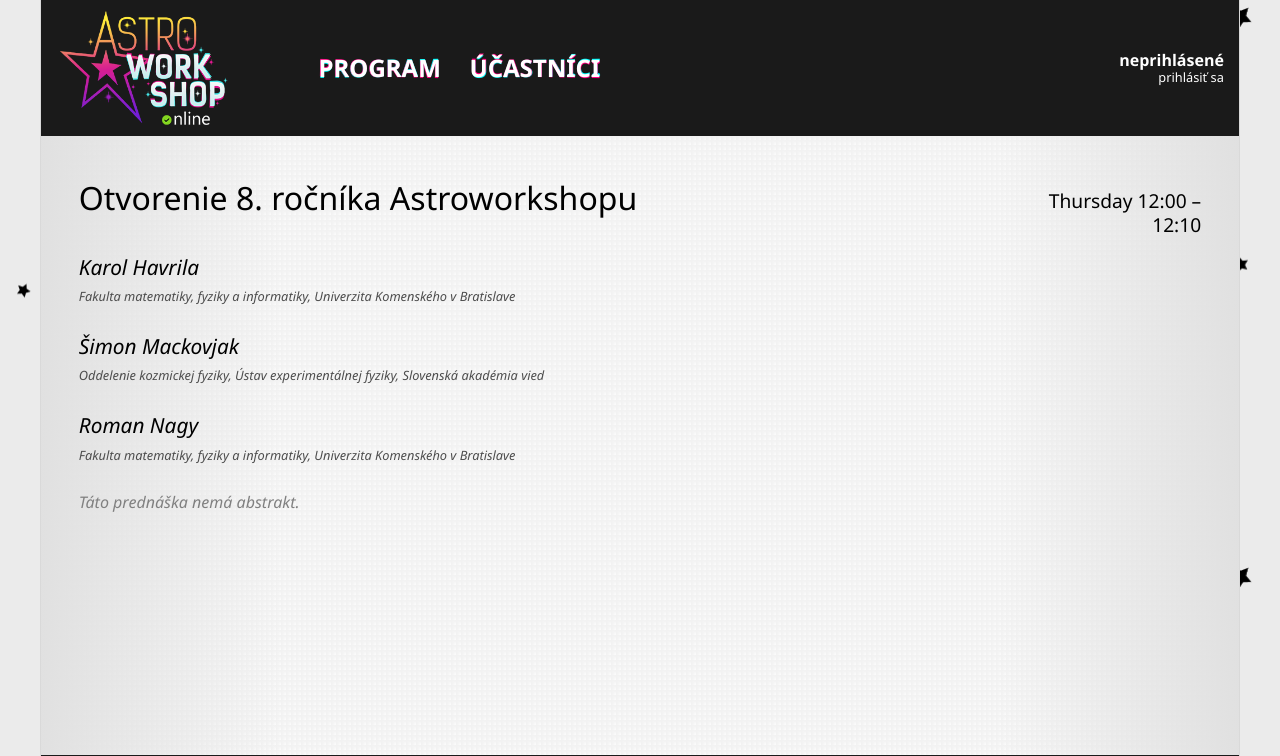
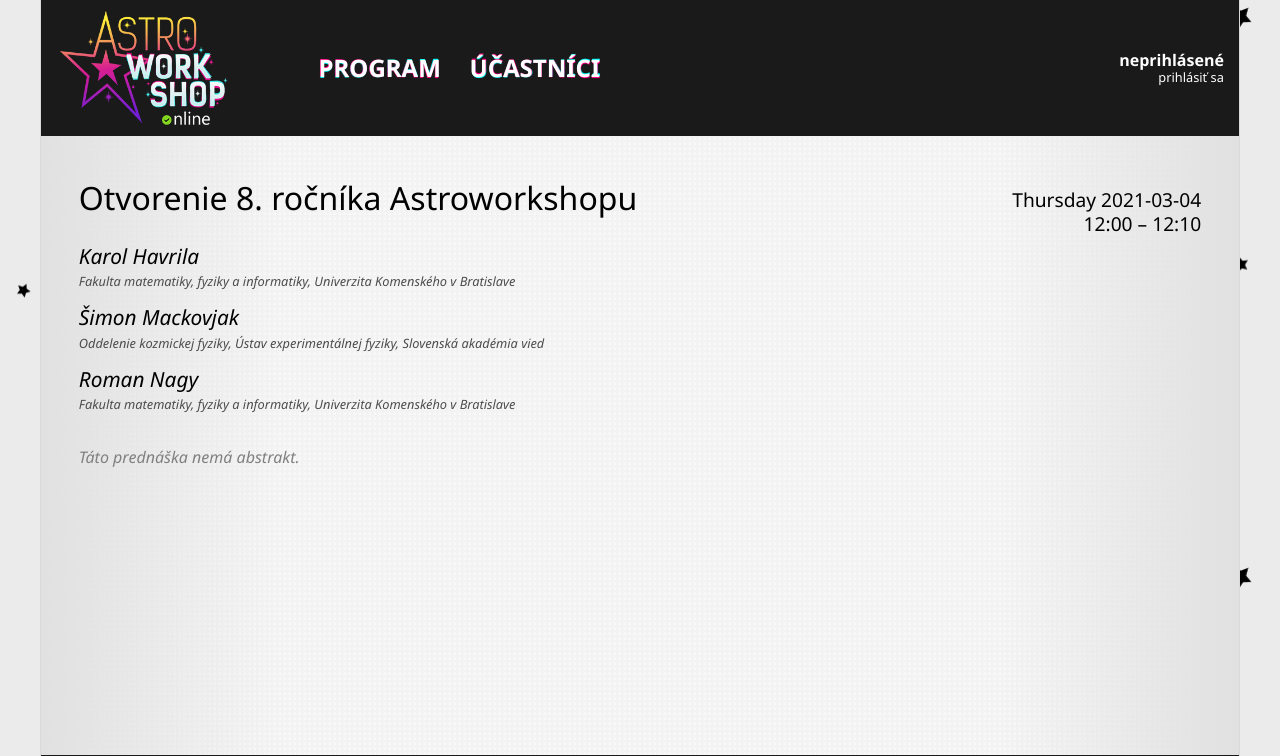
Before and after one commit to sesquideus/astroworkshop, a Django app: page /talk/31/ in a window 1280 px wide. Shown: the top 756 px of the page. Run offline with Django 3.2, Linux system fonts and the light colour scheme; data comes from the database, SQL or seed files in the repository.

Commit message:
Improvements to Slot and CSS

```diff
--- a/core/admin.py
+++ b/core/admin.py
@@ -1,6 +1,7 @@
 from django.contrib import admin
 from django.db import models
 from django.forms.widgets import TextInput, NumberInput
+from django.utils.html import format_html, format_html_join
 
 import core
 import datetime
@@ -69,7 +70,7 @@ class SlotAdmin(admin.ModelAdmin):
     end.short_description = "End"
 
     def people(self, obj):
-        return ', '.join([x.__str__() for x in obj.people])
+        return format_html_join('\n', "<li>{}</li>", [(x.__str__(),) for x in obj.people])
     people.short_description = "Authors"
 
 
--- a/core/templates/core/base.html
+++ b/core/templates/core/base.html
@@ -23,7 +23,7 @@
                 <div class="page">
                     <div class="titlebar">
                         {% block pagetitle %}
-                        {% endblock %}
+                        {% endblock pagetitle %}
                     </div>
                     {% block page %}
                         <div class="default">
--- a/core/templates/core/programme.html
+++ b/core/templates/core/programme.html
@@ -1,5 +1,11 @@
 {% extends 'core/base.html' %}
 {% load astro tz %}
+
+{% block pagetitle %}
+    <h2>
+        Program ASTRO workshopu {{ event.code }}
+    </h2>
+{% endblock pagetitle %}
 
 {% block page %}
     <table class="programme">
--- a/core/templates/core/slot.html
+++ b/core/templates/core/slot.html
@@ -3,38 +3,39 @@
 
 {% block page %}
     <div class="title">
-        <h2>
+        <h2 class="slot-title">
             {{ slot.title }}
         </h2>
         <div class="time">
+            <div class="time-inner">
                 <span class="time">
-                {{ slot.start|timezone:"Europe/Bratislava"|date:"l H:i" }}
+                    {{ slot.start|timezone:"Europe/Bratislava"|date:"l Y-m-d" }}
+                    {{ slot.start|timezone:"Europe/Bratislava"|date:"H:i" }}
                     {% if slot.start and slot.duration > 0 %}
                         &ndash;&nbsp;{{ slot.start|add_minutes:slot.duration|timezone:"Europe/Bratislava"|time:"H:i" }}
                     {% endif %}
                 </span>
             </div>
         </div>
-    <div class="authortime">
-        <div class="author">
+    </div>
+    <div class="authors">
         {% if slot.people_count > 0 %}
             {% regroup slot.people by current_affiliations as affiliated %}
             {% for affs, people in affiliated %}
-                    <span class="author">
+                <div class="author">
+                    <div class="name">
                         {% for person in people %}
                             {{ person.get_full_name }}{% if not forloop.last %}, {% endif %}
                         {% endfor %}
-                    </span>
-                    <br />
-                    <span class="affiliation">
+                    </div>
+                    <div class="affiliation">
                         {% for aff in affs %}
                             {{ aff.full_name }}<br />
                         {% endfor %}
-                    </span>
-                    <br />
+                    </div>
+                </div>
             {% endfor %}
         {% endif %}
-        </div>
     </div>
     <p class="abstract">
         {% if slot.abstract %}
@@ -47,4 +48,9 @@
             {% endif %}
         {% endif %}
     </p>
+    {% if slot.presentation %}
+        <p>
+            <a href="{{ slot.presentation.url }}">prezentácia</a>
+        </p>
+    {% endif %}
 {% endblock %}
--- a/core/views/slot.py
+++ b/core/views/slot.py
@@ -3,8 +3,9 @@ import django
 import pytz
 from django.db.models import F, Q, ExpressionWrapper, Func, When, DateTimeField
 from django.db.models.functions import TruncDay
+from django.shortcuts import get_object_or_404
 
-from core.models import Slot
+from core.models import Slot, Event
 
 
 class ProgrammeView(django.views.generic.ListView):
@@ -13,13 +14,18 @@ class ProgrammeView(django.views.generic.ListView):
     template_name = 'core/programme.html'
 
     def get_queryset(self):
+        self.event = get_object_or_404(Event, code=self.kwargs.get('year', datetime.date.today().year))
+
         return self.model.objects \
             .with_people() \
-            .filter(event__code=self.kwargs.get('year', "2021")) \
+            .filter(event__code=self.event.code) \
             .annotate(
                 date=TruncDay('start'),
             ) \
             .order_by('start', 'duration')
+
+    def get_context_data(self, **kwargs):
+        return super().get_context_data(**kwargs) | {'event': self.event}
 
 
 class DayProgrammeView(ProgrammeView):
--- a/static/css/main.css
+++ b/static/css/main.css
@@ -214,7 +214,6 @@ div.authortime {
 div.author {
     line-height: 1.5;
     width: 80%;
-    float: left;
 }
 
 div.time {
@@ -224,15 +223,9 @@ div.time {
 }
 
 span.author {
-    font-size: 130%;
-    font-style: italic;
-    width: 100%;
 }
 
 span.affiliation {
-    color: hsl(0, 0%, 30%);
-    font-style: italic;
-    font-size: 80%;
 }
 
 p {
@@ -253,14 +246,44 @@ div.title div.time {
     flex: 0 0 200px;
 }
 
-span.time {
+div.time div.time-inner {
+    position: relative;
+    width: 100%;
+    height: 100%;
+}
+
+div.time span.time {
     display: block;
+    position: absolute;
+    height: 2em;
+    width: 200px;
     font-size: 120%;
-    height: 100%;
+    top: 50%;
     text-align: right;
-    vertical-align: middle;
-    padding: 4mm 0mm;
+    transform: translateY(-50%);
 }
+
+div.authors {
+    padding-bottom: 5mm;
+}
+
+div.authors div.author {
+    padding-bottom: 3mm;
+}
+
+div.author div.name {
+    width: 100%;
+    font-size: 130%;
+    font-style: italic;
+}
+
+div.author div.affiliation {
+    width: 100%;
+    color: hsl(0, 0%, 30%);
+    font-style: italic;
+    font-size: 80%;
+}
+
 
 table {
     width: 100%;
@@ -271,7 +294,7 @@ table th.day {
     text-align: left;
     font-size: 160%;
     color: black;
-    padding: 8px 0px 11px;
+    padding: 8mm 0px 3mm;
     border-bottom: 2px solid hsl(0, 0%, 0%);
 }
 
@@ -357,4 +380,5 @@ span.empty {
 
 p.abstract {
     padding-top: 0mm;
+    padding-bottom: 3mm;
 }
```
Lines whose indentation alone changed are shown as unchanged.
